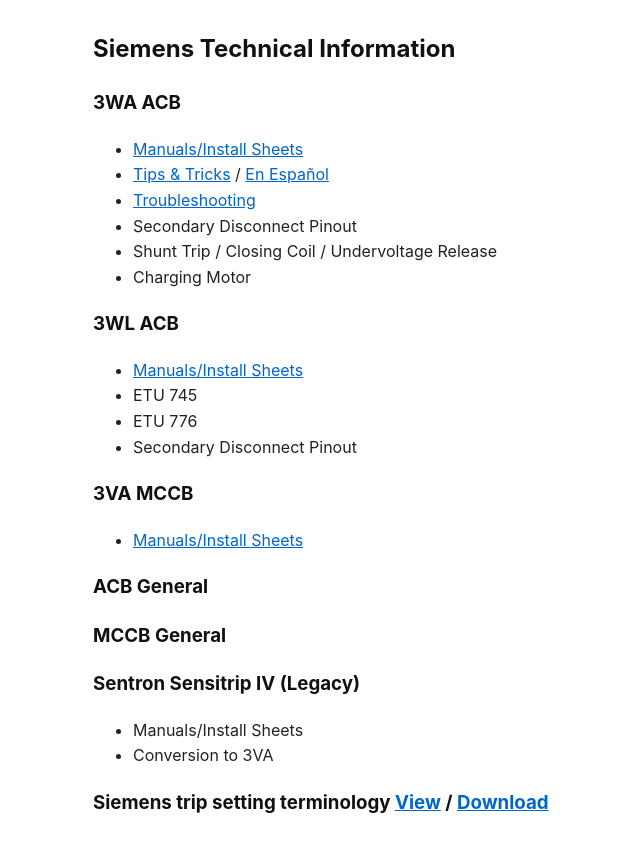
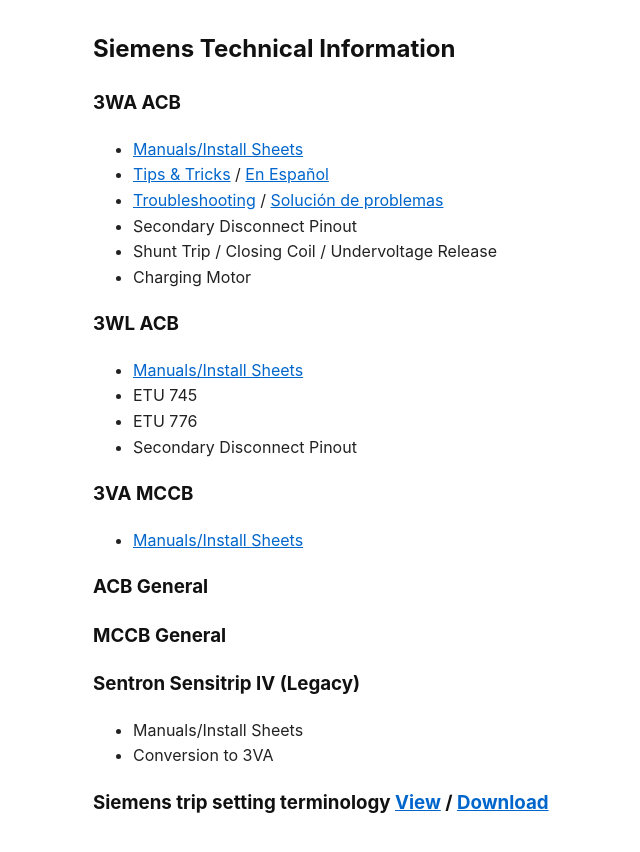
Before and after one commit to epecsupport/Service, a Jekyll site: the page built from tech/siemens/siemens.md, in a window 1280 px wide. Shown: the top 852 px of the page, without its empty margins (47-687 px from the left). Built offline with Jekyll 4.4.1, drawn with Linux system fonts in a browser that asks for light colours.

Commit message:
Update siemens.md

```diff
--- a/tech/siemens/siemens.md
+++ b/tech/siemens/siemens.md
@@ -9,7 +9,7 @@ autolink: true
 ### 3WA ACB
 - [Manuals/Install Sheets](man3wa.html)
 - [Tips & Tricks](3WA.html) / [En Español](3WA_ES.html)
-- [Troubleshooting](3WAts.html)
+- [Troubleshooting](3WA.html#Troubleshooting) / [Solución de problemas](3WA_ES.html#Solución-de-problemas)
 - Secondary Disconnect Pinout
 - Shunt Trip / Closing Coil / Undervoltage Release
 - Charging Motor
```
